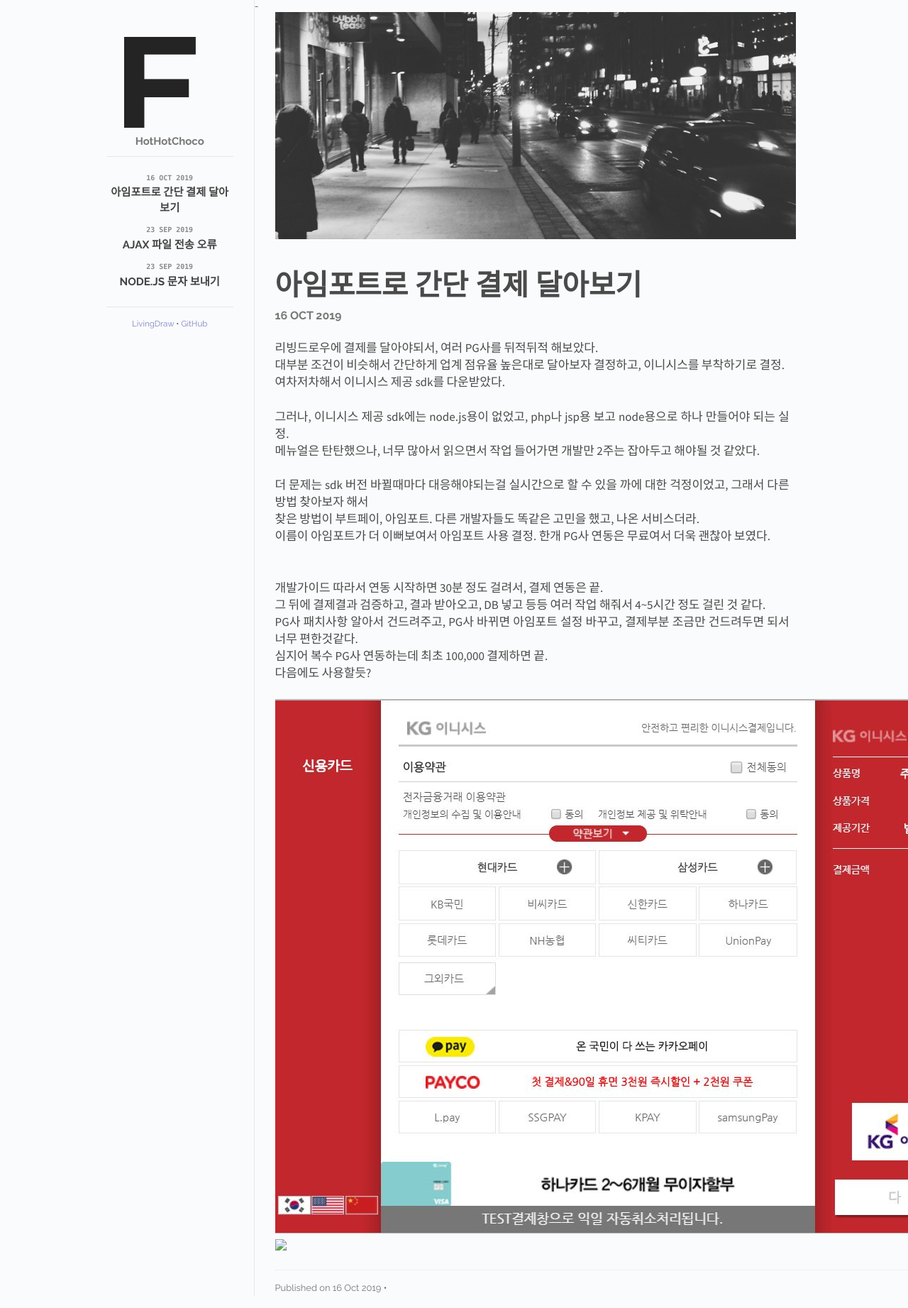
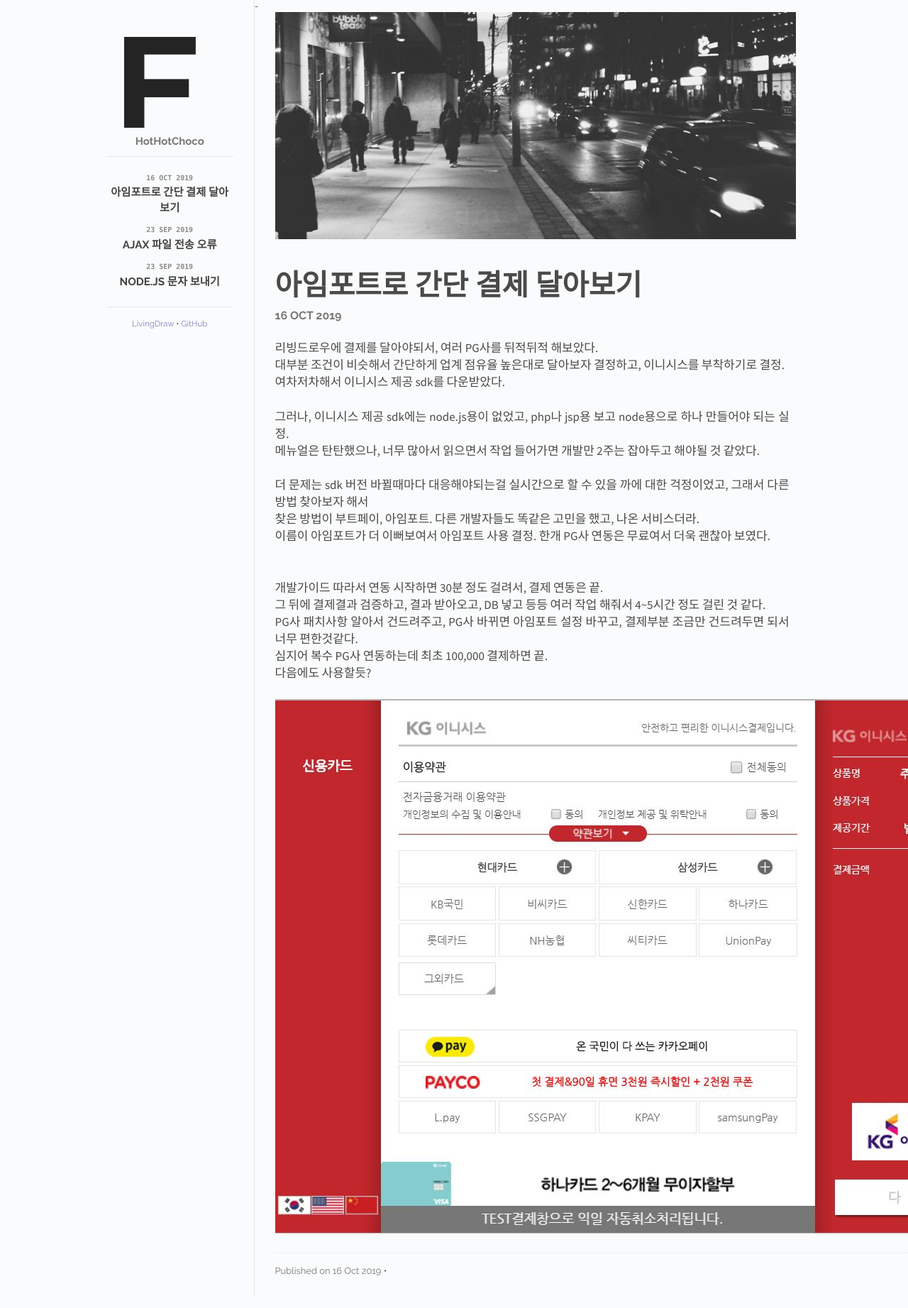
Before and after one commit to SehyeonGil/SehyeonGil.github.io, a Jekyll site: the page built from _posts/2019-10-16-아임포트로-간단-결제-달아보기.html, in a window 1280 px wide. Shown: the whole page at 71% size. Built offline with Jekyll 4.4.1, drawn with Linux system fonts in a browser that asks for light colours.

Commit message:
19-10-17

```diff
--- a/_posts/2019-10-16-아임포트로-간단-결제-달아보기.html
+++ b/_posts/2019-10-16-아임포트로-간단-결제-달아보기.html
@@ -49,6 +49,4 @@ cover: cover.jpg
     다음에도 사용할듯?
 </p>
     <img src="/images/2019-10-16/inisisTest.JPG">
-        <img src="/images/inisisTest.JPG">
-
 </body>
```
